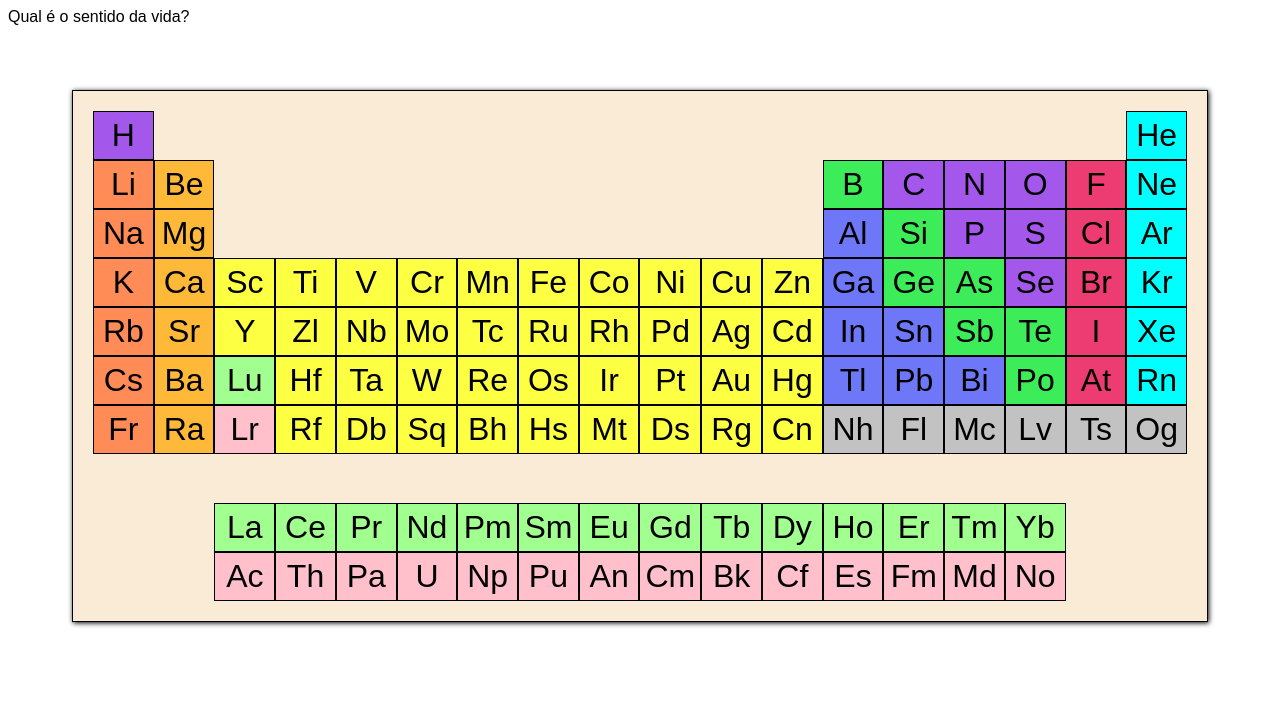
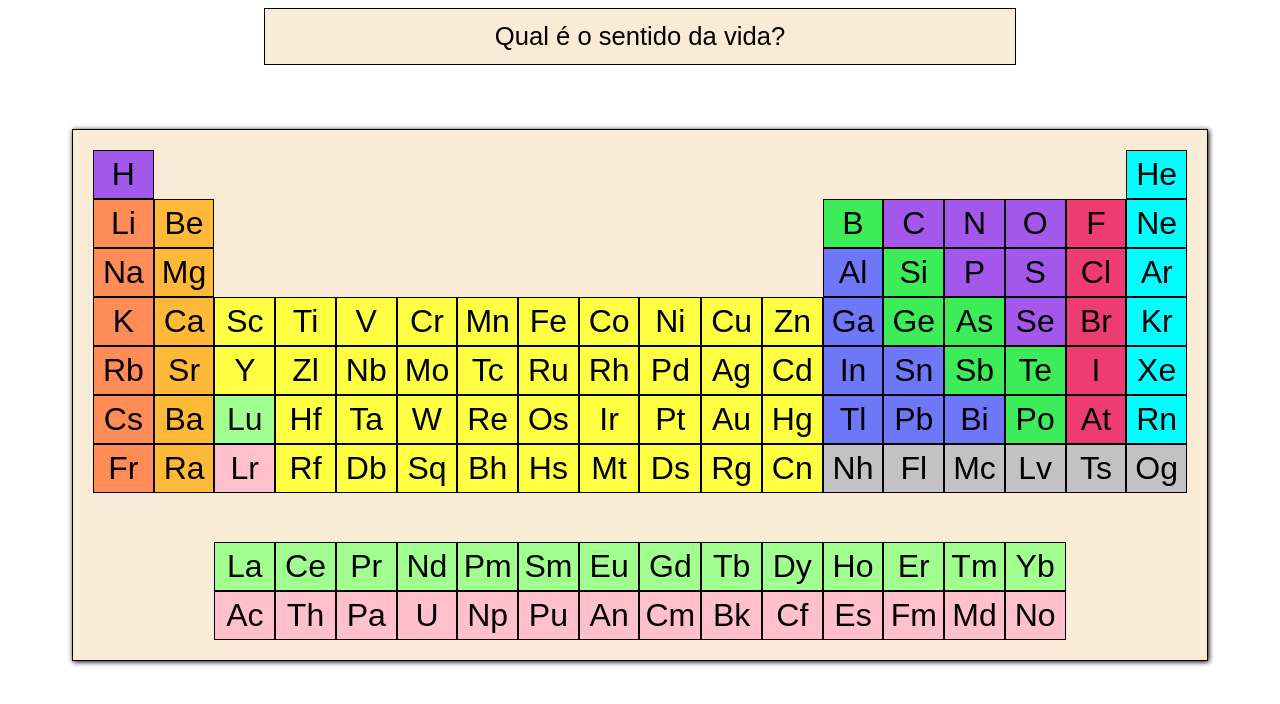
Before and after one commit to GELWV/Chemical_Riddle, a plain HTML site: page index.html in a window 1280 px wide. Drawn offline with Linux system fonts and the light colour scheme.

Commit message:
div pergunta

```diff
--- a/assets/tabela.css
+++ b/assets/tabela.css
@@ -24,6 +24,17 @@ div.tabela>div:not(.vazia){
   cursor: pointer;
 }
 
+div.pergunta{
+  display: flex;
+  align-items: center;
+  justify-content: center;
+  font-size: 2vw;
+  background-color: antiquewhite;
+  border: 1px solid black;
+  margin-left: 20vw;
+  padding: 1vw;
+  margin-right: 20vw;
+}
 /*--!organizacao!--*/
 
 div#p2{
```
